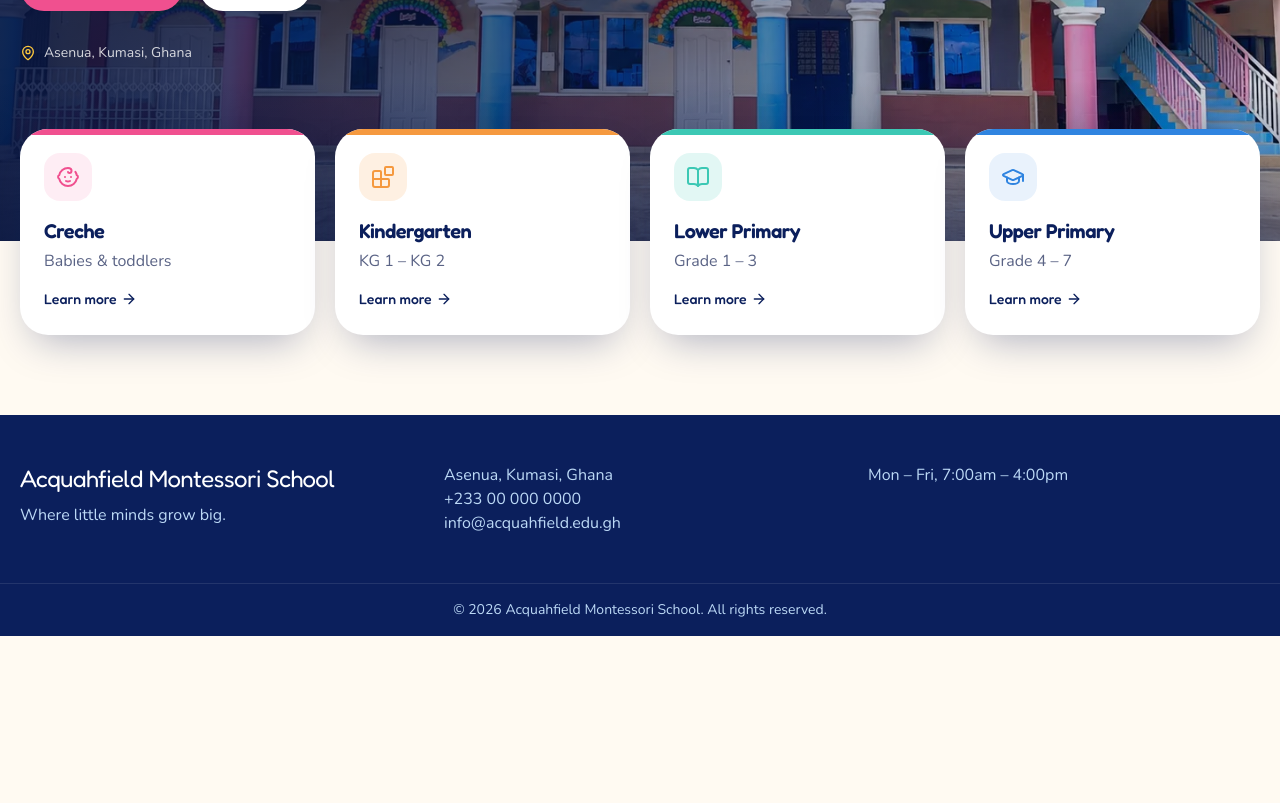
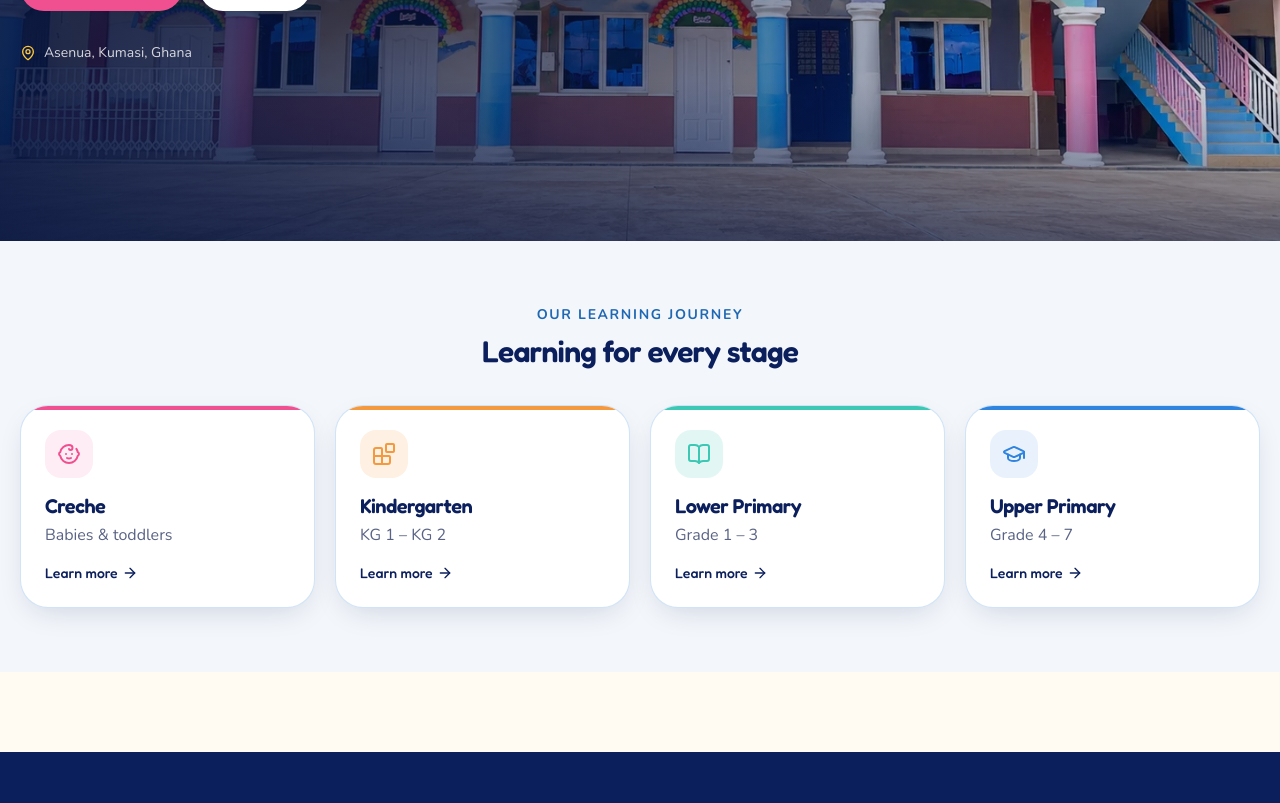
Before and after one commit to Meshack000/Acquahfield, a React (Vite) app: page / in a window 1280 px wide. Shown: the part 520-1323 px from the top of the page. Before the commit the page ends 1156 px from the top, so only its background shows below. Built offline with nearby package versions, Linux system fonts and the light colour scheme.

Commit message:
feat: enhance learning levels section with improved layout and styling

```diff
--- a/src/pages/Home.tsx
+++ b/src/pages/Home.tsx
@@ -71,27 +71,41 @@ export default function Home() {
         <div className="rainbow-bar absolute inset-x-0 bottom-0 h-1.5" />
       </section>
 
-      {/* LEVEL CARDS (overlap the hero) */}
-      <section className="relative z-10 mx-auto -mt-28 max-w-7xl px-5">
-        <div className="grid gap-5 sm:grid-cols-2 lg:grid-cols-4">
+      {/* LEARNING LEVELS */}
+      <section className="bg-brand-50/70 px-4 py-12 sm:px-5 sm:py-16">
+        <div className="mx-auto max-w-7xl">
+          <div className="mb-7 text-center sm:mb-9">
+            <p className="text-sm font-bold uppercase tracking-[0.12em] text-brand-600">
+              Our learning journey
+            </p>
+            <h2 className="mt-2 text-2xl font-semibold sm:text-3xl">
+              Learning for every stage
+            </h2>
+          </div>
+          <div className="grid grid-cols-2 gap-3 sm:gap-5 lg:grid-cols-4">
             {levels.map(({ name, ages, icon: Icon, bar, tint }) => (
               <Link
                 key={name}
                 to="/academics"
-              className="group relative overflow-hidden rounded-card bg-white p-6 shadow-pop transition hover:-translate-y-1"
+                className="group relative flex min-h-36 flex-col overflow-hidden rounded-2xl border border-brand-200/70 bg-white p-4 shadow-soft transition hover:-translate-y-1 hover:shadow-pop sm:min-h-48 sm:rounded-card sm:p-6"
               >
-              <span className={`absolute inset-x-0 top-0 h-1.5 ${bar}`} />
-              <span className={`inline-flex h-12 w-12 items-center justify-center rounded-2xl ${tint}`}>
-                <Icon size={24} />
+                <span className={`absolute inset-x-0 top-0 h-1 ${bar}`} />
+                <span className="flex items-center justify-between gap-2">
+                  <span className={`inline-flex h-10 w-10 shrink-0 items-center justify-center rounded-xl sm:h-12 sm:w-12 sm:rounded-2xl ${tint}`}>
+                    <Icon size={20} className="sm:hidden" />
+                    <Icon size={24} className="hidden sm:block" />
                   </span>
-              <h3 className="mt-4 text-xl font-semibold">{name}</h3>
-              <p className="mt-1 text-muted">{ages}</p>
-              <span className="mt-4 inline-flex items-center gap-1 font-display text-sm font-medium text-navy-900 transition group-hover:gap-2 group-hover:text-bubblegum">
+                  <ArrowRight size={18} className="text-muted transition group-hover:translate-x-1 group-hover:text-bubblegum sm:hidden" />
+                </span>
+                <h3 className="mt-3 text-base font-semibold leading-tight sm:mt-4 sm:text-xl">{name}</h3>
+                <p className="mt-1 text-sm text-muted sm:text-base">{ages}</p>
+                <span className="mt-auto hidden items-center gap-1 pt-4 font-display text-sm font-medium text-navy-900 transition group-hover:gap-2 group-hover:text-bubblegum sm:inline-flex">
                   Learn more <ArrowRight size={16} />
                 </span>
               </Link>
             ))}
           </div>
+        </div>
       </section>
     </>
   );
```
Lines whose indentation alone changed are shown as unchanged.
